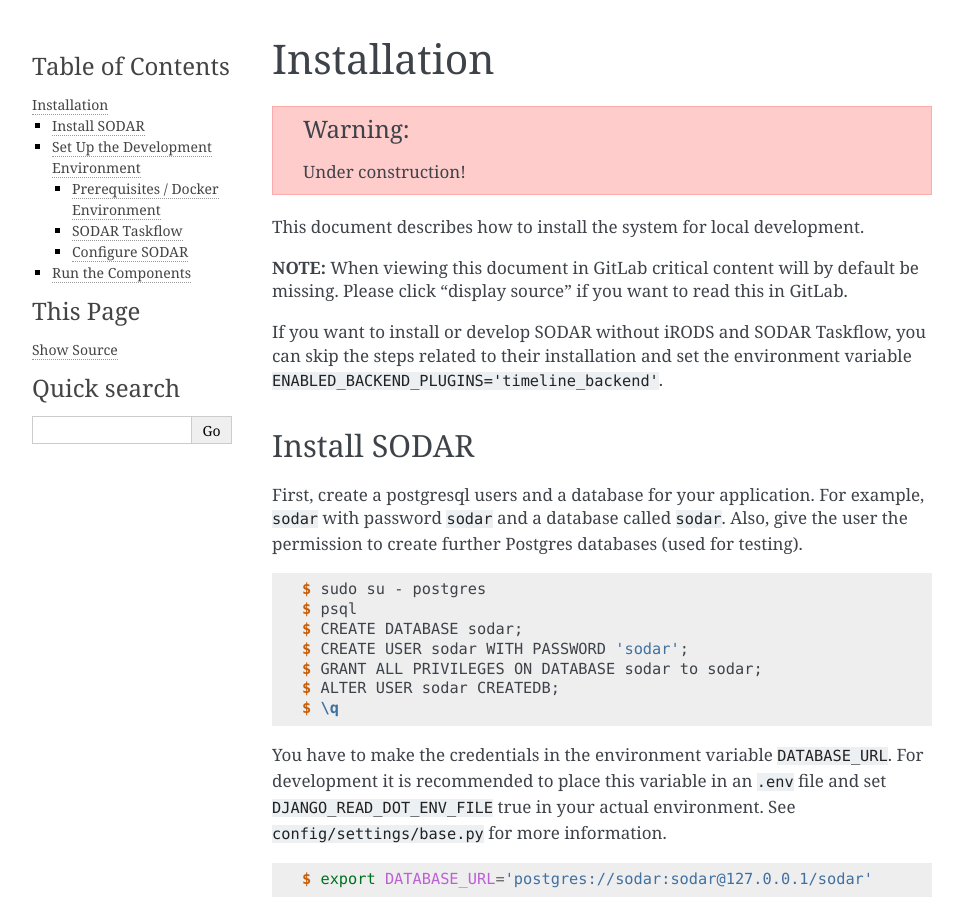
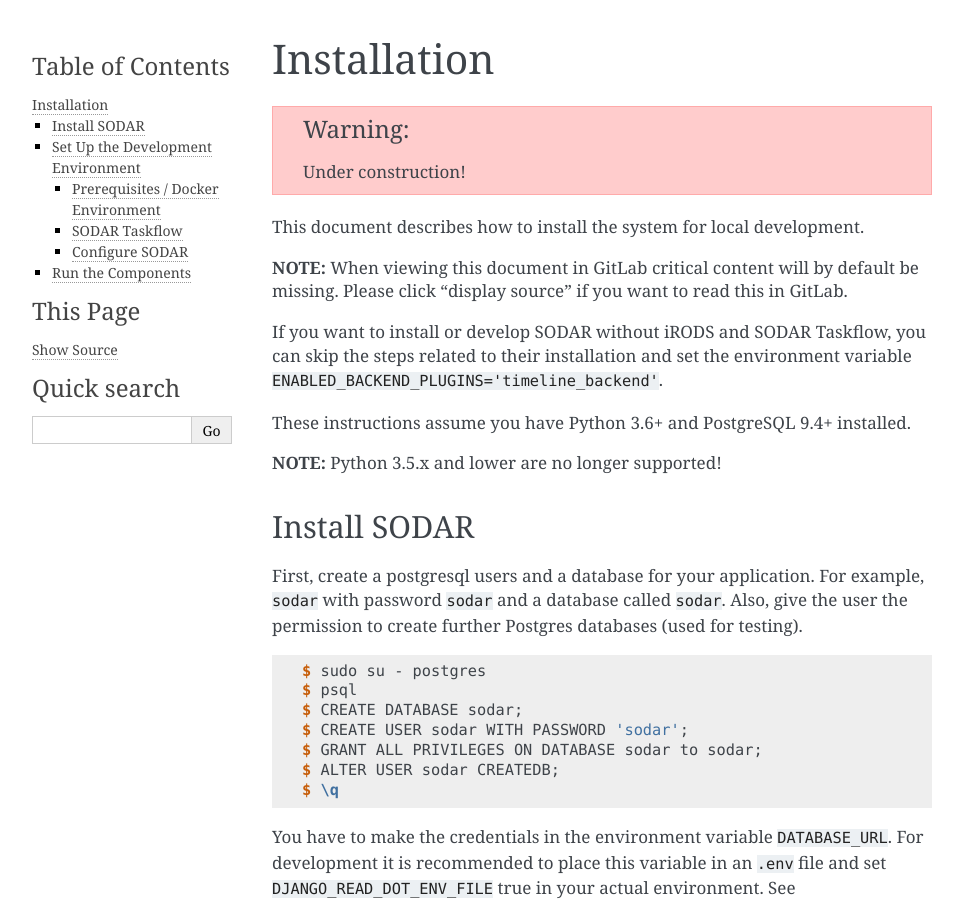
Before and after one commit to bihealth/sodar-server, a Sphinx documentation site: the page built from docs_dev/source/install.rst, in a window 1280 px wide and 900 px high. Shown: the whole window, without its empty margins (148-1111 px from the left). Built offline with Sphinx 7.4.7, drawn with Linux system fonts in a browser that asks for light colours.

Commit message:
upgrade minimum python version requirement to 3.6 (sodar_core#102)

```diff
--- a/docs_dev/source/install.rst
+++ b/docs_dev/source/install.rst
@@ -15,6 +15,10 @@
 If you want to install or develop SODAR without iRODS and SODAR Taskflow, you
 can skip the steps related to their installation and set the environment
 variable ``ENABLED_BACKEND_PLUGINS='timeline_backend'``.
+
+These instructions assume you have Python 3.6+ and PostgreSQL 9.4+ installed.
+
+**NOTE:** Python 3.5.x and lower are no longer supported!
 
 
 Install SODAR
--- a/setup.py
+++ b/setup.py
@@ -30,7 +30,6 @@
         'License :: OSI Approved :: MIT License',
         'Operating System :: Linux',
         'Programming Language :: Python',
-        'Programming Language :: Python :: 3.5',
         'Programming Language :: Python :: 3.6',
         'Topic :: Internet :: WWW/HTTP',
         'Topic :: Internet :: WWW/HTTP :: Dynamic Content',
```
Also changed, not shown: CHANGELOG.rst (+10 -0 lines).
